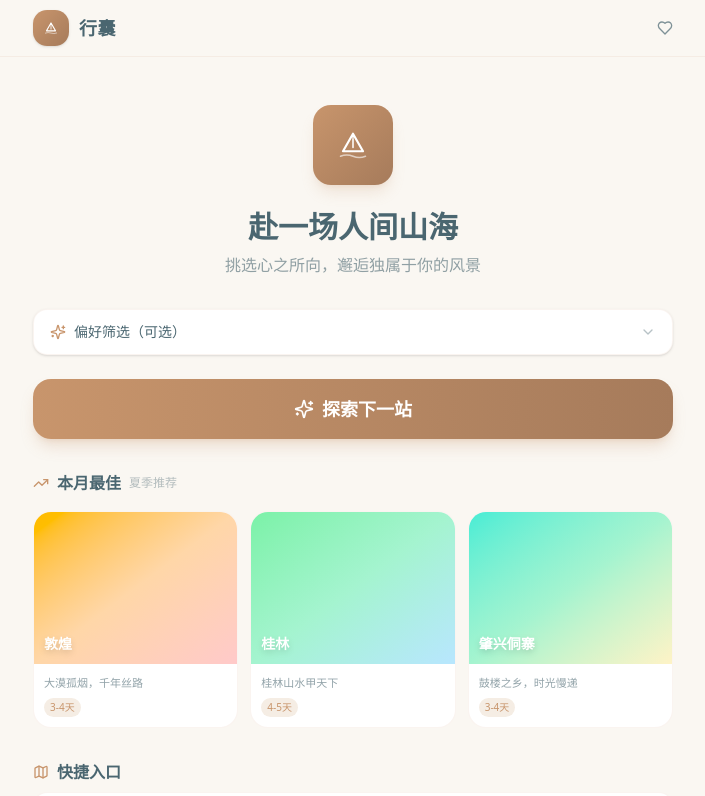
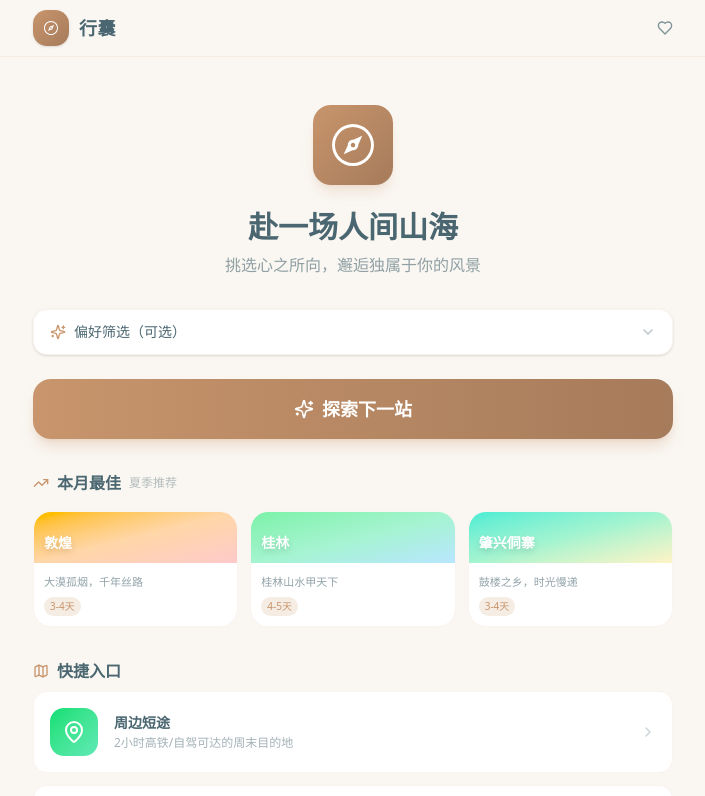
Before and after one commit to dangyuzheng/xingnang, a Next.js app: page / in a window 1280 px wide. Shown: the top 796 px of the page, without its empty margins (287-992 px from the left). Built offline with nearby package versions, Linux system fonts and the light colour scheme.

Commit message:
fix：修改logo
Coze-Commit-Type: user
Coze-User-ID: 1954278252480044

```diff
--- a/src/app/page.tsx
+++ b/src/app/page.tsx
@@ -99,12 +99,7 @@ export default function HomePage() {
         <div className="max-w-2xl mx-auto px-4 h-14 flex items-center justify-between">
           <div className="flex items-center gap-2.5">
             <div className="w-9 h-9 rounded-xl bg-gradient-to-br from-[#C8956C] to-[#A67B5B] flex items-center justify-center shadow-sm">
-              <svg width="18" height="18" viewBox="0 0 64 64" fill="none" xmlns="http://www.w3.org/2000/svg">
-                <path d="M32 14 L48 42 L16 42 Z" stroke="white" strokeWidth="4" strokeLinejoin="round" fill="none"/>
-                <path d="M32 22 L32 36" stroke="white" strokeWidth="3" strokeLinecap="round"/>
-                <circle cx="32" cy="18" r="3" fill="white"/>
-                <path d="M12 50 Q22 46 32 50 Q42 54 52 50" stroke="white" strokeWidth="3" strokeLinecap="round" opacity="0.6" fill="none"/>
-              </svg>
+              <svg t="1782782815494" class="icon" viewBox="0 0 1024 1024" version="1.1" xmlns="http://www.w3.org/2000/svg" p-id="25891" width="16" height="16"><path d="M829.1 195.7c84.2 84.2 127.7 189.9 130.8 317.1-3.1 127.2-46.6 232.9-130.8 317.1S639.2 957.6 512 960.7c-127.2-3.1-232.9-46.6-317.1-130.8C110.6 745.7 66.7 640 64 512.8c2.7-127.2 46.6-232.9 130.8-317.1C279 111.5 384.8 68 512 64.9c127.2 3.1 232.9 46.6 317.1 130.8z m-45.2 589c72.1-72.1 109.7-163 112.9-271.9C893.6 404 856 313 783.9 240.9 711.7 168.8 620.8 131.2 512 128c-109.3 3.1-199.8 40.8-271.9 112.9C167.5 313 129.9 404 127.2 512.8c2.7 109.3 40.3 199.8 112.9 271.9 72.1 72.1 163 109.7 271.9 112.9 108.8-2.7 199.7-40.3 271.9-112.9z m-74.4-469.4L624 504.7c1.3 15.7-0.9 31.4-6.7 46.6-5.4 15.2-14.3 28.7-26.4 40.8-12.1 12.1-25.5 20.6-40.8 26.4-15.2 5.4-30.5 7.6-46.6 6.7l-189.9 85.6L400 520.9c-1.3-15.7 0.9-31.4 6.7-46.6 5.4-15.2 14.3-28.7 26.4-40.8 12.1-12.1 25.5-20.6 40.8-26.4 15.2-5.4 30.5-7.6 46.6-6.7l189-85.1zM560.8 512.8c0-13-4.9-24.2-14.8-34-9.9-9.9-21.5-14.8-34-14.8-13 0-24.2 4.9-34 14.8-9.9 9.9-14.8 21.5-14.8 34 0 13 4.9 24.2 14.8 34 9.9 9.9 21.5 14.8 34 14.8 13 0 24.6-4.5 34.9-13.9 9.4-10.3 13.9-21.9 13.9-34.9z m0 0" p-id="25892" fill="#ffffff"></path></svg>
             </div>
             <span className="font-bold text-[#4A6670] text-lg tracking-wide">行囊</span>
           </div>
@@ -128,12 +123,7 @@ export default function HomePage() {
         {/* 核心视觉区 */}
         <div className="pt-12 pb-8 text-center">
           <div className="w-20 h-20 mx-auto mb-6 rounded-2xl bg-gradient-to-br from-[#C8956C] to-[#A67B5B] flex items-center justify-center shadow-lg shadow-[#C8956C]/20">
-            <svg width="40" height="40" viewBox="0 0 64 64" fill="none" xmlns="http://www.w3.org/2000/svg">
-              <path d="M32 14 L48 42 L16 42 Z" stroke="white" strokeWidth="3.5" strokeLinejoin="round" fill="none"/>
-              <path d="M32 22 L32 36" stroke="white" strokeWidth="2.5" strokeLinecap="round"/>
-              <circle cx="32" cy="18" r="2.5" fill="white"/>
-              <path d="M12 50 Q22 46 32 50 Q42 54 52 50" stroke="white" strokeWidth="2.5" strokeLinecap="round" opacity="0.6" fill="none"/>
-            </svg>
+            <svg t="1782782815494" class="icon" viewBox="0 0 1024 1024" version="1.1" xmlns="http://www.w3.org/2000/svg" p-id="25891" width="48" height="48"><path d="M829.1 195.7c84.2 84.2 127.7 189.9 130.8 317.1-3.1 127.2-46.6 232.9-130.8 317.1S639.2 957.6 512 960.7c-127.2-3.1-232.9-46.6-317.1-130.8C110.6 745.7 66.7 640 64 512.8c2.7-127.2 46.6-232.9 130.8-317.1C279 111.5 384.8 68 512 64.9c127.2 3.1 232.9 46.6 317.1 130.8z m-45.2 589c72.1-72.1 109.7-163 112.9-271.9C893.6 404 856 313 783.9 240.9 711.7 168.8 620.8 131.2 512 128c-109.3 3.1-199.8 40.8-271.9 112.9C167.5 313 129.9 404 127.2 512.8c2.7 109.3 40.3 199.8 112.9 271.9 72.1 72.1 163 109.7 271.9 112.9 108.8-2.7 199.7-40.3 271.9-112.9z m-74.4-469.4L624 504.7c1.3 15.7-0.9 31.4-6.7 46.6-5.4 15.2-14.3 28.7-26.4 40.8-12.1 12.1-25.5 20.6-40.8 26.4-15.2 5.4-30.5 7.6-46.6 6.7l-189.9 85.6L400 520.9c-1.3-15.7 0.9-31.4 6.7-46.6 5.4-15.2 14.3-28.7 26.4-40.8 12.1-12.1 25.5-20.6 40.8-26.4 15.2-5.4 30.5-7.6 46.6-6.7l189-85.1zM560.8 512.8c0-13-4.9-24.2-14.8-34-9.9-9.9-21.5-14.8-34-14.8-13 0-24.2 4.9-34 14.8-9.9 9.9-14.8 21.5-14.8 34 0 13 4.9 24.2 14.8 34 9.9 9.9 21.5 14.8 34 14.8 13 0 24.6-4.5 34.9-13.9 9.4-10.3 13.9-21.9 13.9-34.9z m0 0" p-id="25892" fill="#ffffff"></path></svg>
           </div>
           <h1 className="text-3xl font-bold text-[#4A6670] mb-2">赴一场人间山海</h1>
           <p className="text-[#4A6670]/60 text-base">
@@ -275,7 +265,7 @@ export default function HomePage() {
                 onClick={() => router.push(`/city/${city.id}`)}
                 className="group relative bg-white rounded-2xl border border-[#C8956C]/10 overflow-hidden hover:shadow-lg hover:shadow-[#C8956C]/10 transition-all text-left"
               >
-                <div className={`w-full aspect-[4/3] bg-gradient-to-br ${city.gradient} flex items-end p-2.5`}>
+                <div className={`w-full aspect-[4/1] bg-gradient-to-br ${city.gradient} flex items-end p-2.5`}>
                   <span className="text-white font-bold text-sm drop-shadow-md">{city.name}</span>
                 </div>
                 <div className="p-2.5">
```
Also changed, not shown: public/favicon.svg.
